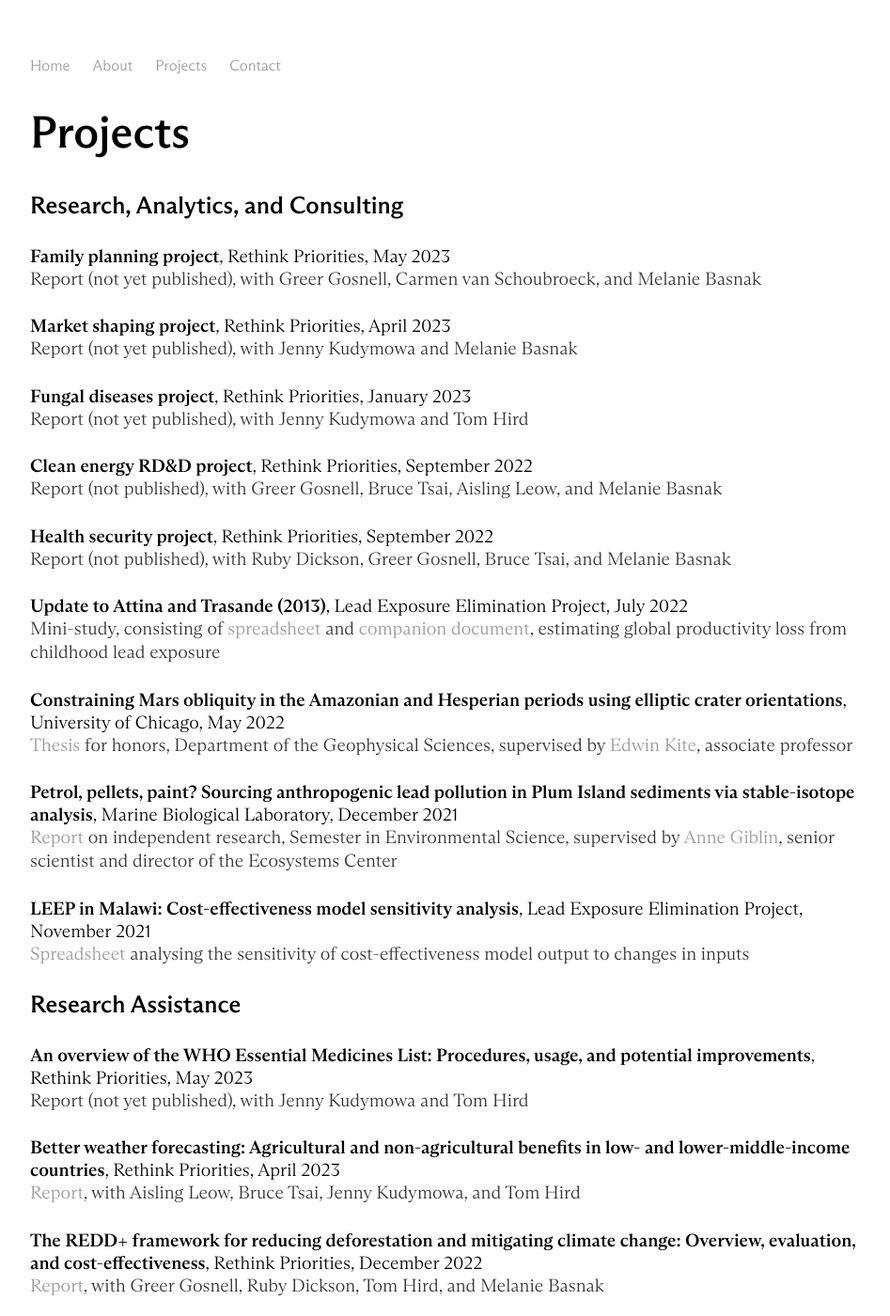
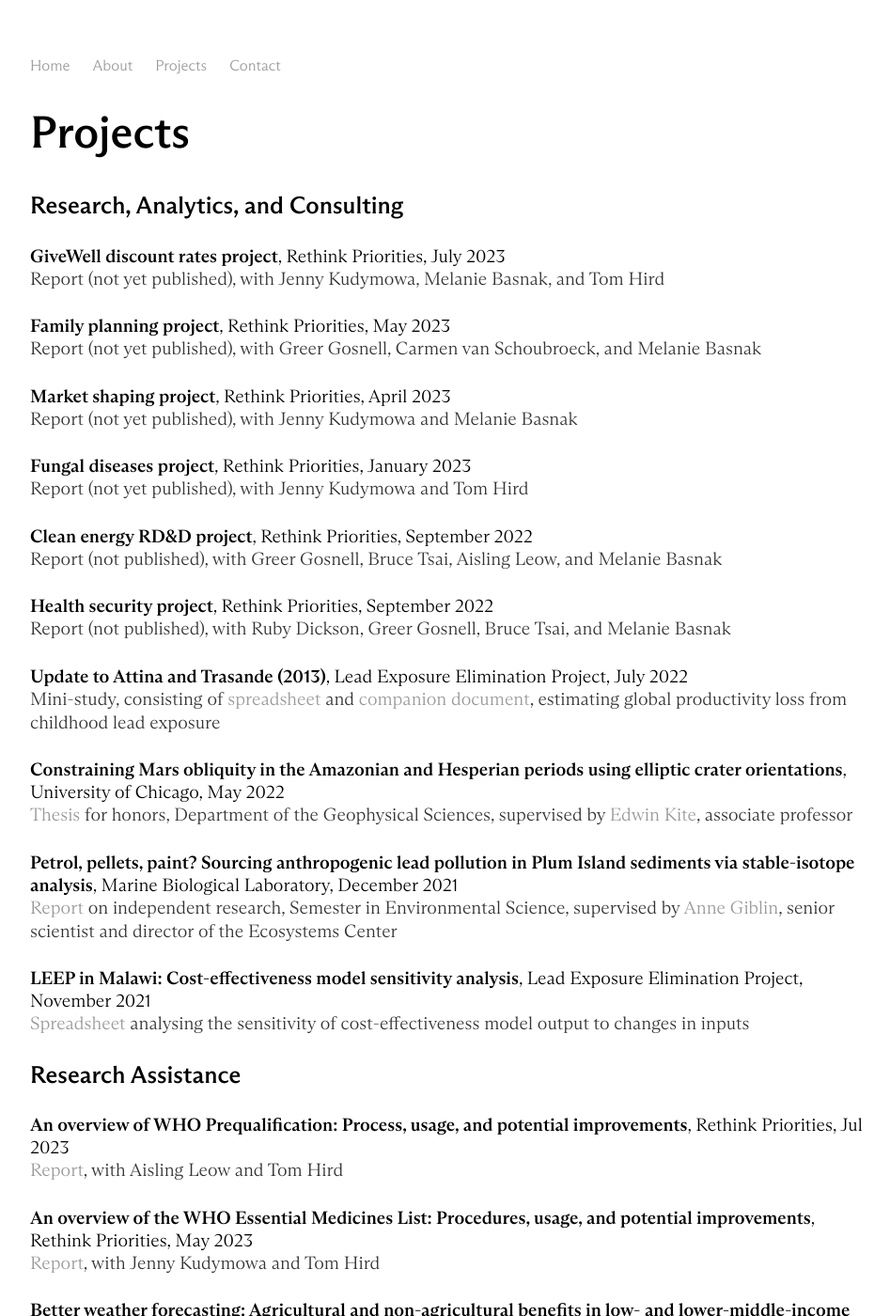
Before and after one commit to y-james-hu/y-james-hu.github.io, a Jekyll site: the page built from projects/index.html, in a window 1280 px wide and 1400 px high. Shown: the whole window at 94% size, without its empty margins (160-1107 px from the left). Built offline with Jekyll 4.4.1, drawn with Linux system fonts in a browser that asks for light colours; some of the changed text lies outside the part shown.

Commit message:
Update index.html

```diff
--- a/projects/index.html
+++ b/projects/index.html
@@ -5,6 +5,9 @@
   <h1>{{ page.title }}</h1>
 
   <h3 style="margin-left: 0px">Research, Analytics, and Consulting</h2>
+
+      <h4 style="margin-left: 0px">GiveWell discount rates project<span style="font-weight:normal">, Rethink Priorities, July 2023</span></h4>
+      <p style="margin-left: 0px">Report (not yet published), with Jenny Kudymowa, Melanie Basnak, and Tom Hird</p>
 
       <h4 style="margin-left: 0px">Family planning project<span style="font-weight:normal">, Rethink Priorities, May 2023</span></h4>
       <p style="margin-left: 0px">Report (not yet published), with Greer Gosnell, Carmen van Schoubroeck, and Melanie Basnak</p>
@@ -35,8 +38,11 @@
 
   <h3 style="margin-left: 0px">Research Assistance</h2>
 
+      <h4 style="margin-left: 0px">An overview of WHO Prequalification: Process, usage, and potential improvements<span style="font-weight:normal">, Rethink Priorities, Jul 2023</span></h4>
+      <p style="margin-left: 0px"><a href = "https://rethinkpriorities.org/publications/an-overview-of-who-prequalification-process-usage-and-potential-improvements">Report</a>, with Aisling Leow and Tom Hird</p>
+
       <h4 style="margin-left: 0px">An overview of the WHO Essential Medicines List: Procedures, usage, and potential improvements<span style="font-weight:normal">, Rethink Priorities, May 2023</span></h4>
-      <p style="margin-left: 0px">Report (not yet published), with Jenny Kudymowa and Tom Hird</p>
+      <p style="margin-left: 0px"><a href = "https://rethinkpriorities.org/publications/who-essential-medicines-list">Report</a>, with Jenny Kudymowa and Tom Hird</p>
 
       <h4 style="margin-left: 0px">Better weather forecasting: Agricultural and non-agricultural benefits in low- and lower-middle-income countries<span style="font-weight:normal">, Rethink Priorities, April 2023</span></h4>
       <p style="margin-left: 0px"><a href = "https://rethinkpriorities.org/publications/better-weather-forecasting">Report</a>, with Aisling Leow, Bruce Tsai, Jenny Kudymowa, and Tom Hird</p>
@@ -66,14 +72,14 @@
       <h4 style="margin-left: 0px">Print and online<span style="font-weight:normal">, <em>Asterisk</em>, since November 2022</span></h4>
       <p style="margin-left: 0px">Copy editing of magazine articles</p>
 
-      <h4 style="margin-left: 0px">WeChat official account<span style="font-weight:normal">, Tianxia, October 2022 – April 2023</span></h4>
-      <p style="margin-left: 0px">Review of articles translated from English to Chinese</p>
+      <h4 style="margin-left: 0px">Blog (WeChat Official Account)<span style="font-weight:normal">, Tianxia, October 2022 – April 2023</span></h4>
+      <p style="margin-left: 0px">Review of original and translated articles</p>
 
       <h4 style="margin-left: 0px">Website<span style="font-weight:normal">, Lead Exposure Elimination Project, May 2022</span></h4>
       <p style="margin-left: 0px">Copywriting and redesign of <a href = "https://leadelimination.org/">home page</a></p>
 
       <h4 style="margin-left: 0px">Print and online<span style="font-weight:normal">, <em>The Chicago Maroon</em>, October 2018 – March 2022</span></h4>
-      <p style="margin-left: 0px">Copy editing and fact-checking of news, opinion, and feature articles</p>
+      <p style="margin-left: 0px">Copy editing and fact-checking of news, opinion, and feature articles (co-chief, 2019 – 2022)</p>
 
       <h4 style="margin-left: 0px">Website<span style="font-weight:normal">, UChicago Effective Altruism, October 2021</span></h4>
       <p style="margin-left: 0px">Conception, copywriting, design, and maintenance of <a href="https://www.uchicagoea.org/">website</a></p>
```
